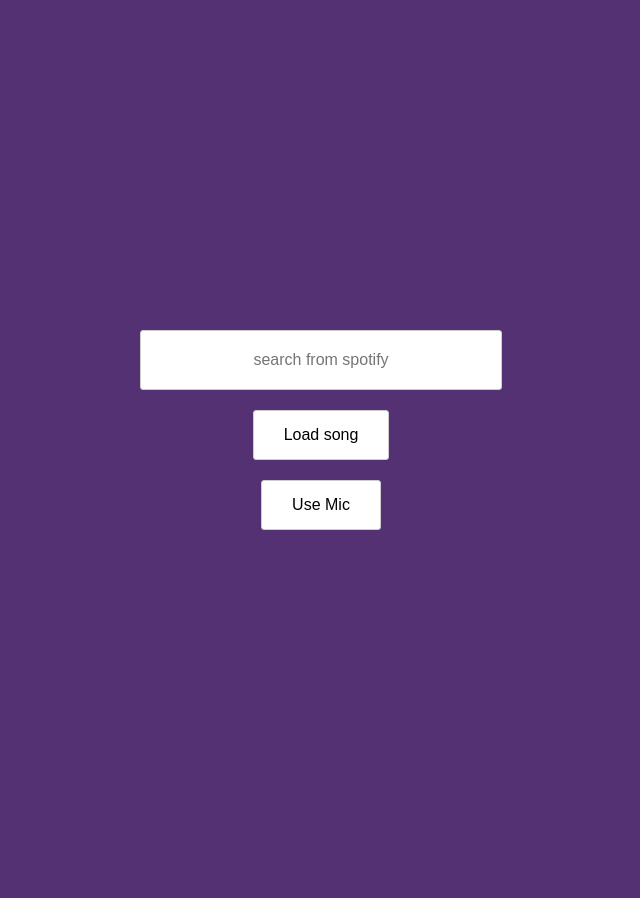
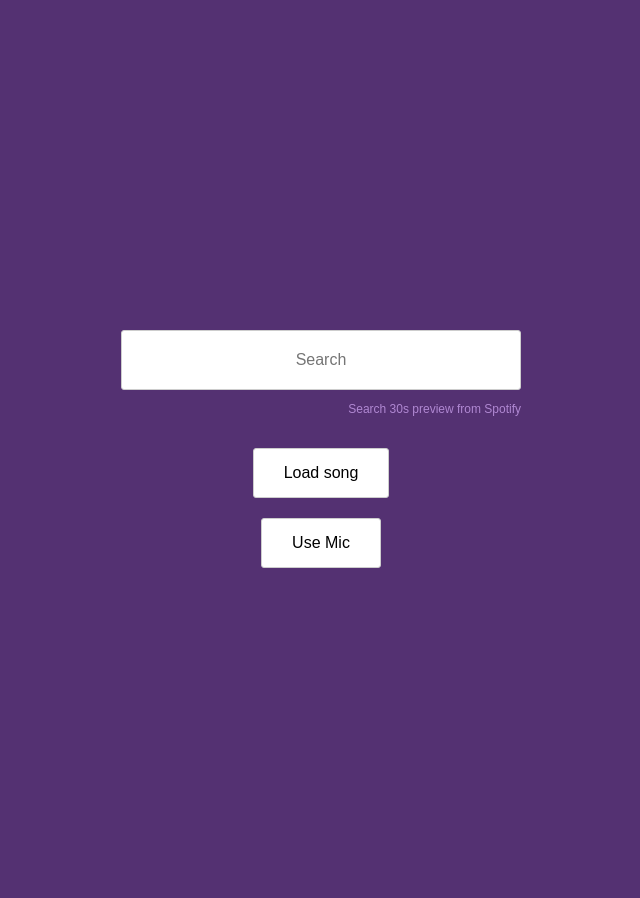
Before and after one commit to jakate/AudioViz, a PHP site: page / in a window 1280 px wide. Shown: the whole page, without its empty margins (319-959 px from the left). Before the commit the page ends 530 px from the top, so only its background shows below. Run offline with PHP 8.4, Linux system fonts and the light colour scheme; some libraries are stand-ins or nearby versions.

Commit message:
frontpage tweaks

```diff
--- a/css/main.css
+++ b/css/main.css
@@ -14,9 +14,17 @@ canvas {
 }
 
 #formHolder {
+  width: 400px;
+  margin: 0 auto;
   display: block;
   padding: 40vh 0;
   text-align: center;
+}
+
+.info {
+  font-size: 12px;
+  color: #B088D2;
+  text-align: right;
 }
 
 form .group{
@@ -48,7 +56,8 @@ form input[type=text]{
 }
 
 form input[type=text]{
-  width: 300px;
+  width: 100%;
+  box-sizing: border-box;
 }
 
 form input[type=submit]{
--- a/index.html
+++ b/index.html
@@ -13,7 +13,8 @@
         <div id="formHolder">
             <form id="songForm">
                 <div class="group">
-                    <input type="text" placeholder="search from spotify" name="song" value=""/>
+                    <input type="text" placeholder="Search" name="song" value=""/>
+                    <p class="info">Search 30s preview from Spotify</p>
                 </div>
                 <div class="group">
                     <input type="submit" value="Load song">
```
